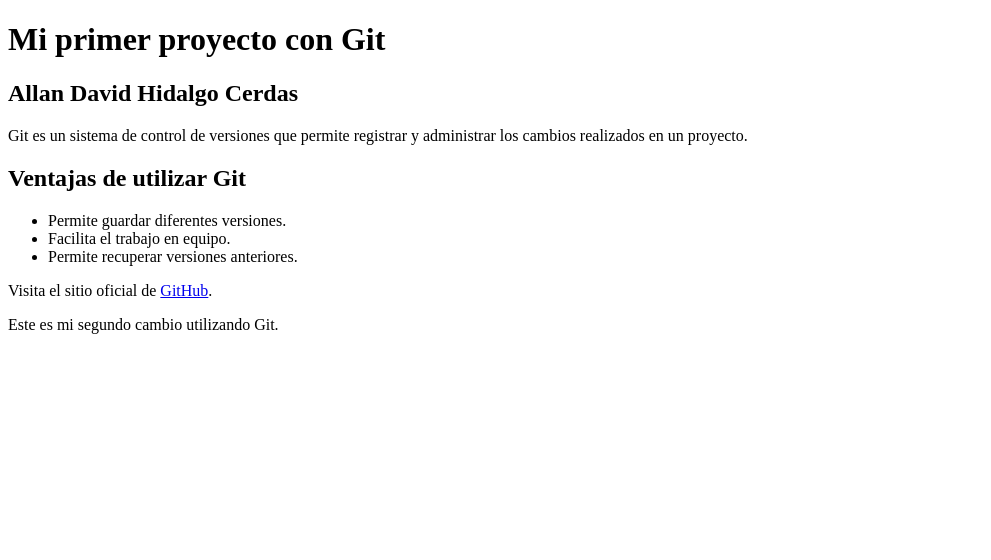
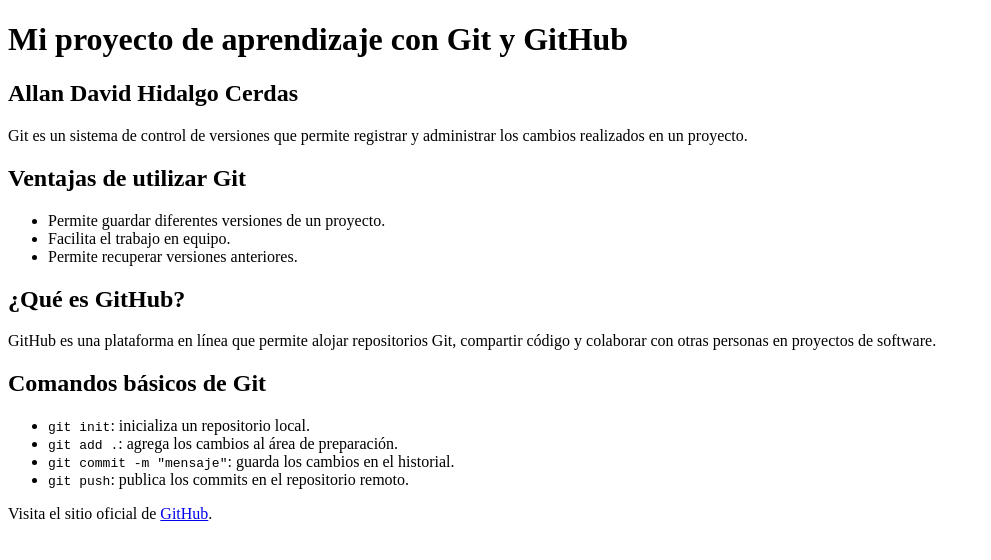
Before and after one commit to allanhidalgocGIT/Laboratorio_Git_3, a plain HTML site: page index.html in a window 1280 px wide. Shown: the whole page, without its empty margins (0-991 px from the left). Drawn offline with Linux system fonts and the light colour scheme.

Commit message:
Completar seccion de GitHub y comandos Git

```diff
--- a/index.html
+++ b/index.html
@@ -1,27 +1,44 @@
-
 <!DOCTYPE html>
 <html lang="es">
 <head>
     <meta charset="UTF-8">
-    <title>Mi primer proyecto con Git</title>
+    <meta name="viewport" content="width=device-width, initial-scale=1.0">
+    <title>Mi proyecto de aprendizaje con Git</title>
 </head>
 <body>
-    <h1>Mi primer proyecto con Git</h1>
+
+    <h1>Mi proyecto de aprendizaje con Git y GitHub</h1>
 
     <h2>Allan David Hidalgo Cerdas</h2>
 
     <p>
-        Git es un sistema de control de versiones
-        que permite registrar y administrar los cambios
-        realizados en un proyecto.
+        Git es un sistema de control de versiones que permite registrar
+        y administrar los cambios realizados en un proyecto.
     </p>
 
     <h2>Ventajas de utilizar Git</h2>
 
     <ul>
-        <li>Permite guardar diferentes versiones.</li>
+        <li>Permite guardar diferentes versiones de un proyecto.</li>
         <li>Facilita el trabajo en equipo.</li>
         <li>Permite recuperar versiones anteriores.</li>
+    </ul>
+
+    <h2>¿Qué es GitHub?</h2>
+
+    <p>
+        GitHub es una plataforma en línea que permite alojar repositorios
+        Git, compartir código y colaborar con otras personas en proyectos
+        de software.
+    </p>
+
+    <h2>Comandos básicos de Git</h2>
+
+    <ul>
+        <li><code>git init</code>: inicializa un repositorio local.</li>
+        <li><code>git add .</code>: agrega los cambios al área de preparación.</li>
+        <li><code>git commit -m "mensaje"</code>: guarda los cambios en el historial.</li>
+        <li><code>git push</code>: publica los commits en el repositorio remoto.</li>
     </ul>
 
     <p>
@@ -29,7 +46,5 @@
         <a href="https://github.com/">GitHub</a>.
     </p>
 
-    <p>Este es mi segundo cambio utilizando Git.</p>
-
 </body>
 </html>
```
